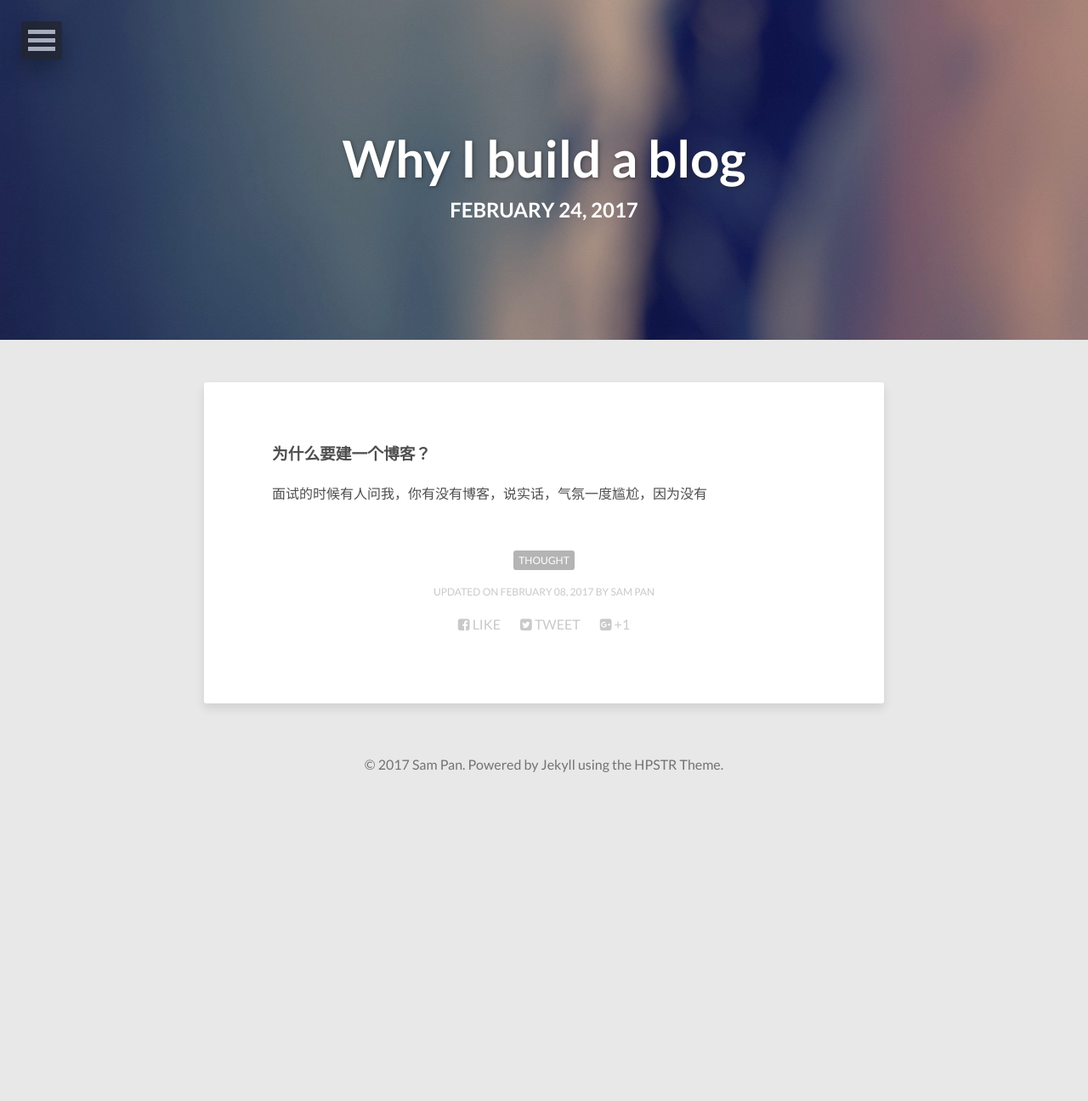
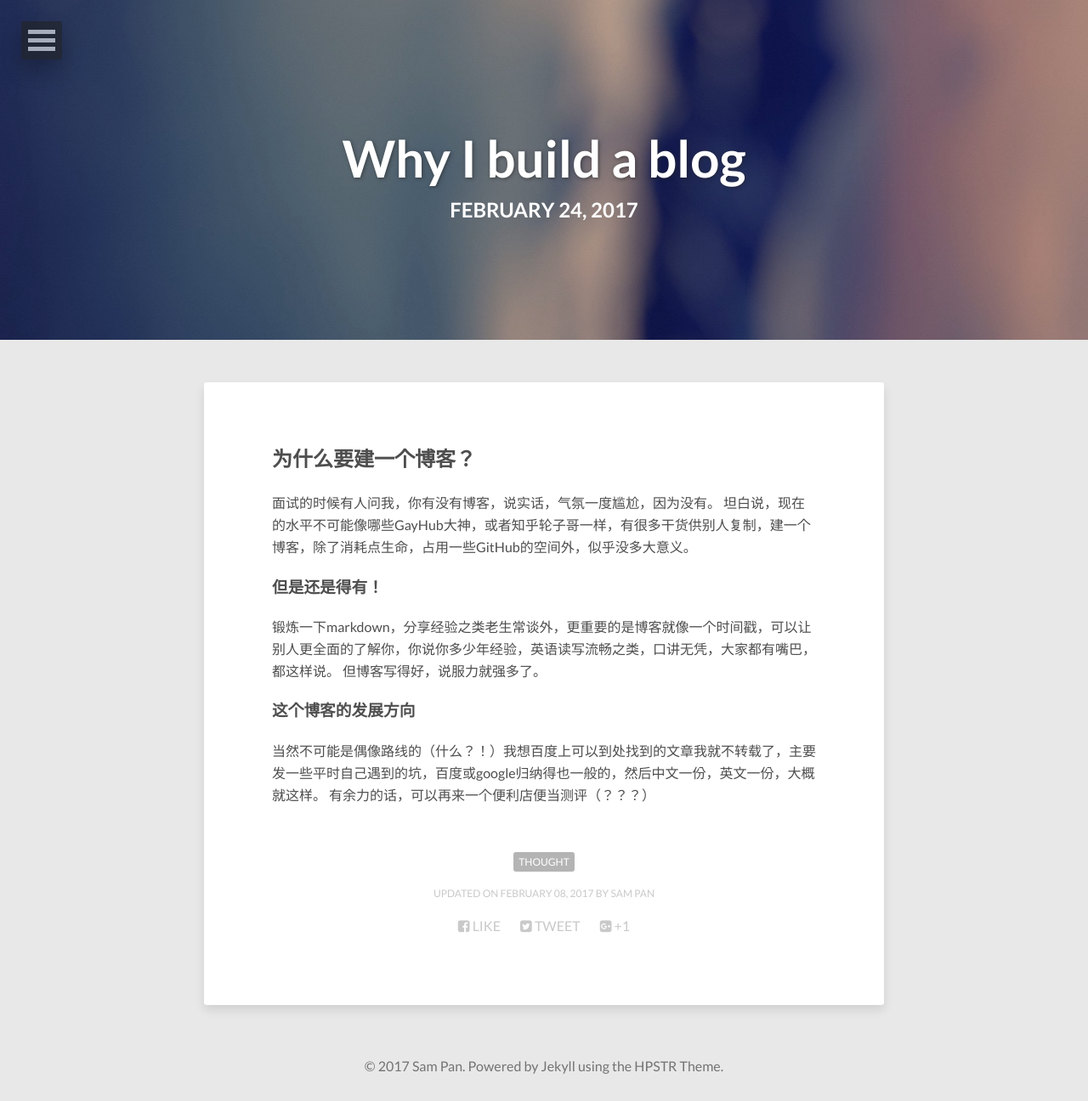
Before and after one commit to SamPan1988/SamPan1988.github.io, a Jekyll site: the page built from _posts/2017-02-24-thought-whyIbuildBlog-post.md, in a window 1280 px wide. Shown: the whole page at 85% size. Built offline with Jekyll 4.4.1, drawn with Linux system fonts in a browser that asks for light colours; nearby versions of some CDN libraries; before the commit the page ends 941 px from its top, so only the background shows below that.

Commit message:
change content

```diff
--- a/_posts/2017-02-24-thought-whyIbuildBlog-post.md
+++ b/_posts/2017-02-24-thought-whyIbuildBlog-post.md
@@ -7,6 +7,17 @@ tags: [Thought]
 image:
   feature: abstract-12.jpg
 ---
-### 为什么要建一个博客？
+## 为什么要建一个博客？
 
-面试的时候有人问我，你有没有博客，说实话，气氛一度尴尬，因为没有
+面试的时候有人问我，你有没有博客，说实话，气氛一度尴尬，因为没有。
+坦白说，现在的水平不可能像哪些GayHub大神，或者知乎轮子哥一样，有很多干货供别人复制，建一个博客，除了消耗点生命，占用一些GitHub的空间外，似乎没多大意义。
+
+### 但是还是得有！
+
+锻炼一下markdown，分享经验之类老生常谈外，更重要的是博客就像一个时间戳，可以让别人更全面的了解你，你说你多少年经验，英语读写流畅之类，口讲无凭，大家都有嘴巴，都这样说。
+但博客写得好，说服力就强多了。
+
+### 这个博客的发展方向
+
+当然不可能是偶像路线的（什么？！）我想百度上可以到处找到的文章我就不转载了，主要发一些平时自己遇到的坑，百度或google归纳得也一般的，然后中文一份，英文一份，大概就这样。
+有余力的话，可以再来一个便利店便当测评（？？？）
```
